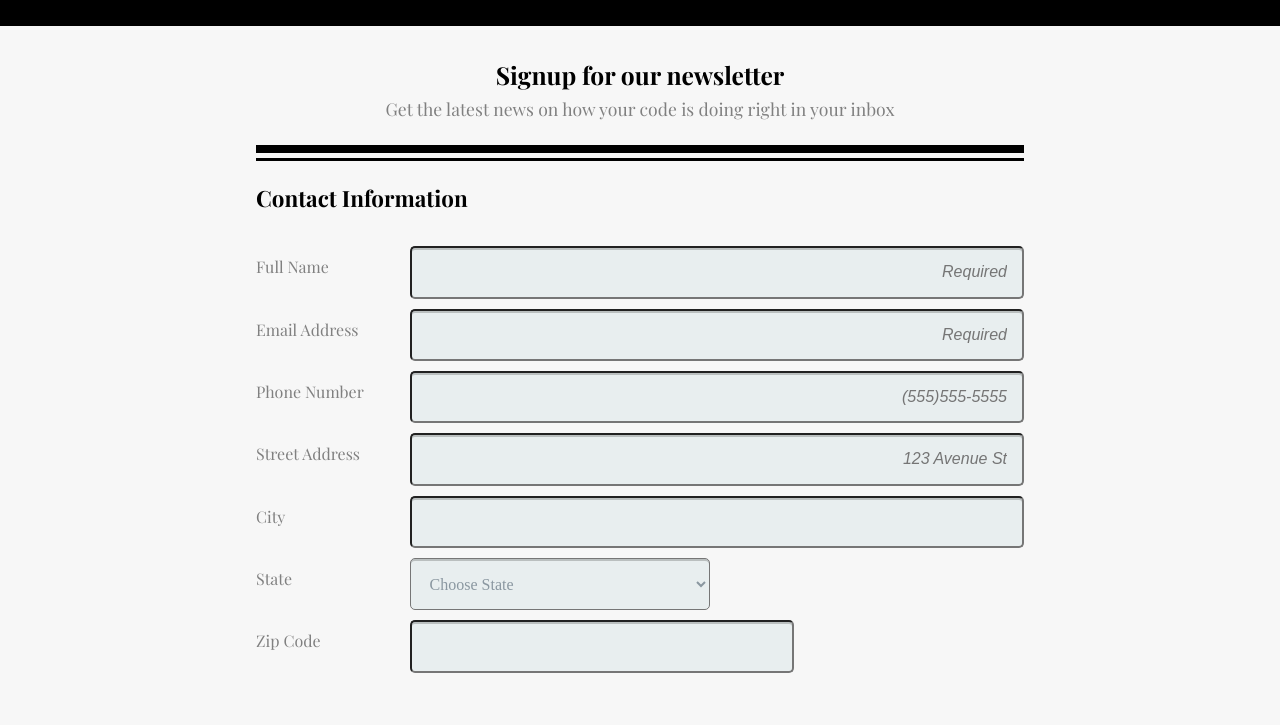
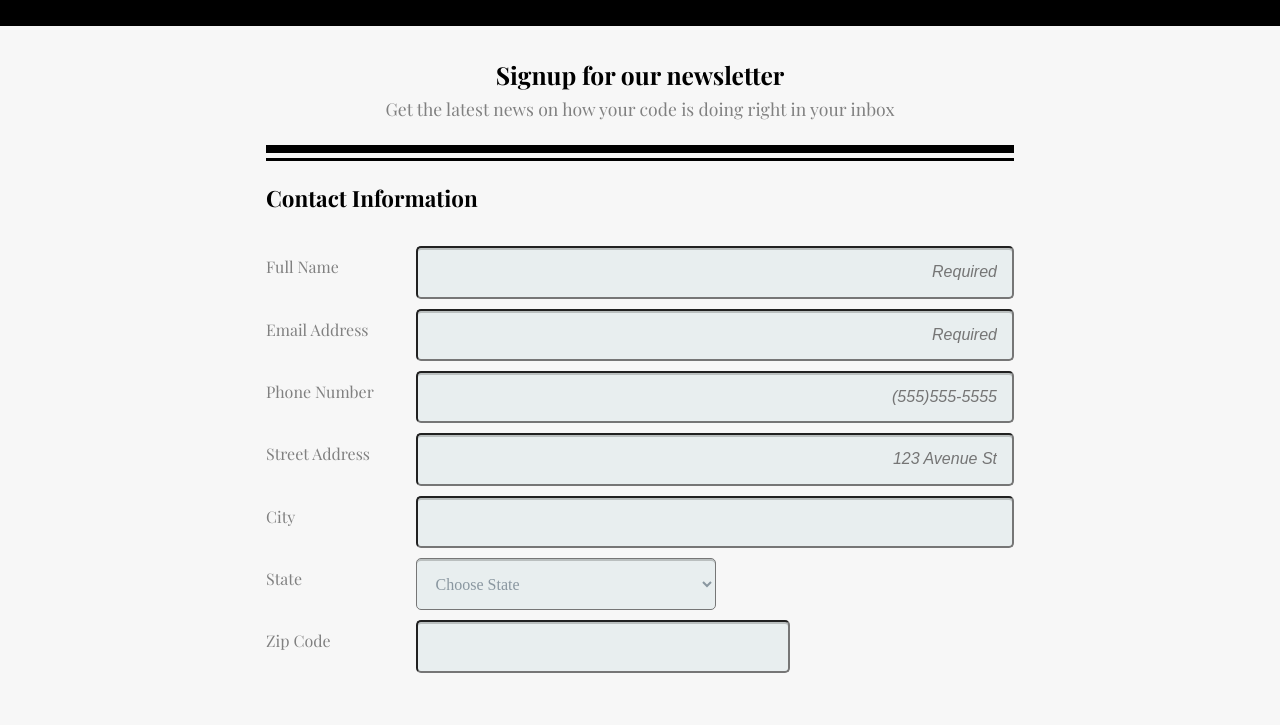
Before and after one commit to j-livengood/Unit-3-Project, a plain HTML site: page index.html in a window 1280 px wide. Shown: the part 69-794 px from the top of the page. Drawn offline with nearby package versions, Linux system fonts and the light colour scheme.

Commit message:
Max-width adjust
Media query max-width adjust

```diff
--- a/css/styles.css
+++ b/css/styles.css
@@ -261,7 +261,7 @@ button:focus {
 
   .banner-wrapper,
   .form-wrapper {
-    max-width: 768px;
+    max-width: 748px;
   }
 
   .input {
```
